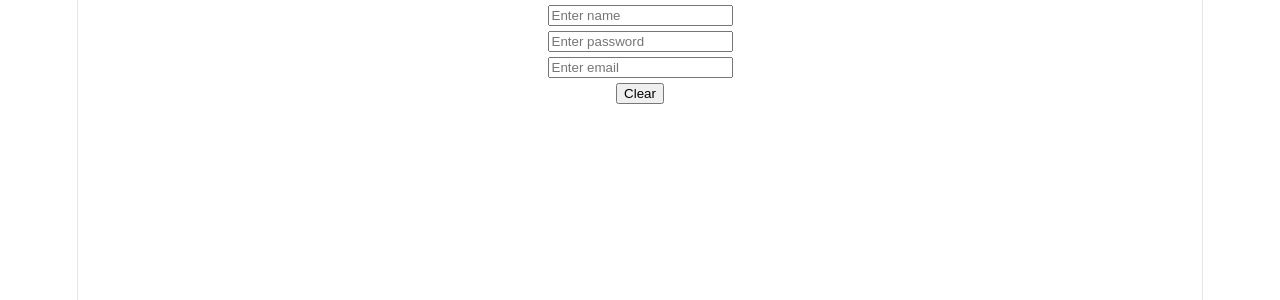
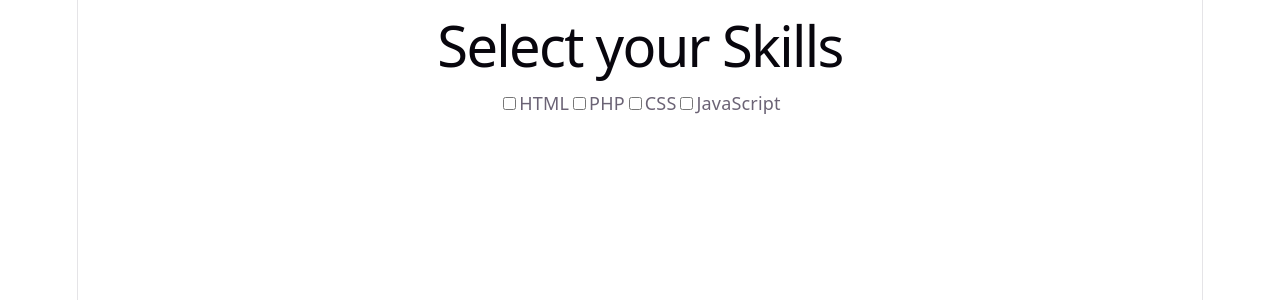
Before and after one commit to vidyashevale24/react-blog, a React (Vite) app: page / in a window 1280 px wide. Shown: the top 300 px of the page. Built offline with nearby package versions, Linux system fonts and the light colour scheme.

Commit message:
Checkboxes

```diff
--- a/src/App.jsx
+++ b/src/App.jsx
@@ -4,6 +4,7 @@ import viteLogo from './assets/vite.svg'
 import heroImg from './assets/hero.png'
 import './App.css'
 import User from './User'
+import Skills from './Skills'
 
 function App() {
 	// const[val, setVal] = useState('vidya');
@@ -17,17 +18,18 @@ function App() {
 				{/* <input type="text" value={val} onChange={(event)=>setVal(event.target.value)} placeholder='Add name here...' /> */}
 				{/* <button onClick={()=>setVal("")}>Clear</button> */}
 
-				<input type="text" value={name} placeholder="Enter name" onChange={(event)=>setName(event.target.value)}/>
+				{/* <input type="text" value={name} placeholder="Enter name" onChange={(event)=>setName(event.target.value)}/>
 				<br/>
 				<input type="password" value={pass} placeholder="Enter password" onChange={(event)=>setPassword(event.target.value)}/>
 				<br/>
 				<input type="text" value={email} placeholder="Enter email" onChange={(event)=>setEmail(event.target.value)}/>
 				<br/>
-				<button onClick={()=>{setName('');setPassword('');setEmail('')}}>Clear</button>
-				<h1>{name}</h1>
+				<button onClick={()=>{setName('');setPassword('');setEmail('')}}>Clear</button> */}
+				{/* <h1>{name}</h1>
 				<h1>{pass}</h1>
-				<h1>{email}</h1>
+				<h1>{email}</h1> */}
 				{/* </form> */}
+				<Skills />
 			</div>
 		</>
 	)
--- /dev/null
+++ b/src/Skills.jsx
@@ -0,0 +1,32 @@
+import { useState } from "react";
+
+function Skills() {
+    const [skill, setSkill] = useState([]);
+
+    const handleSkill = (event) => {
+        console.log(event.target.value, event.target.checked);
+        if (event.target.checked) {
+            setSkill([...skill, event.target.value])
+        }
+        else {
+            setSkill([...skill.filter((item) => item !== event.target.value)]);
+        }
+
+    }
+    return (
+        <div>
+            <h1>Select your Skills</h1>
+            <input onChange={handleSkill} type="checkbox" id="html" name="html" value="HTML" />
+            <label htmlFor="html">HTML</label>
+            <input onChange={handleSkill}type="checkbox" id="php" name="php" value="PHP" />
+            <label htmlFor="php">PHP</label>
+            <input onChange={handleSkill}type="checkbox" id="css" name="css" value="CSS" />
+            <label htmlFor="css">CSS</label>
+            <input onChange={handleSkill} type="checkbox" id="js" name="js" value="JavaScript" />
+            <label htmlFor="js">JavaScript</label>
+
+<h1>{skill.toString()}</h1>
+        </div>
+    );
+}
+export default Skills;
```
